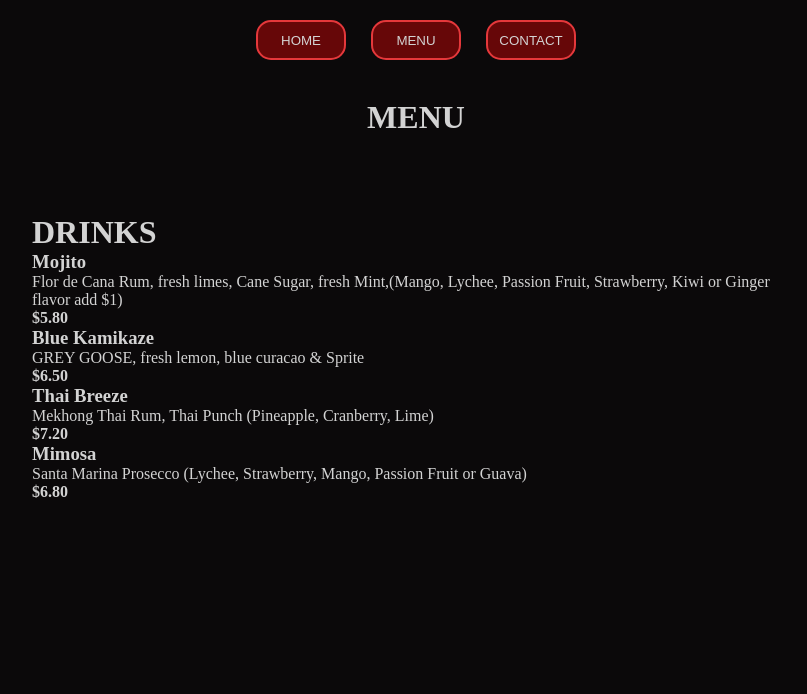
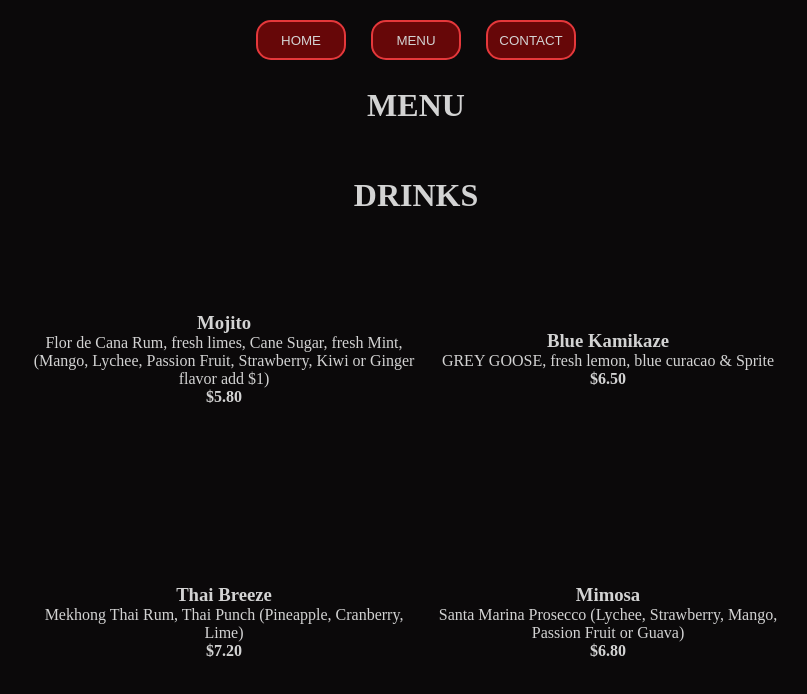
Before and after one commit to Marek-Kosmowski/project-restaurant-page, a website built with webpack: page src/template.html in a window 1280 px wide. Both pictures are taken after a click on the button "MENU". Shown: the whole page, without its empty margins (224-1031 px from the left). Built offline with nearby package versions, Linux system fonts and the light colour scheme.

Commit message:
Add styles to menu section

```diff
--- a/src/components/drinks.js
+++ b/src/components/drinks.js
@@ -7,9 +7,7 @@ function mojito() {
     drinkDescription.innerHTML = 'Flor de Cana Rum, fresh limes, Cane Sugar, fresh Mint,(Mango, Lychee, Passion Fruit, Strawberry, Kiwi or Ginger flavor add $1)';
     const drinkPrice = document.createElement('h4');
     drinkPrice.innerHTML = '$5.80'
-    drinkContainer.appendChild(drinkName)
-    drinkContainer.appendChild(drinkDescription)
-    drinkContainer.appendChild(drinkPrice)
+    drinkContainer.append(drinkName, drinkDescription, drinkPrice);
 
     return drinkContainer;
 }
@@ -23,9 +21,7 @@ function thaiBreeze() {
     drinkDescription.innerHTML = 'Mekhong Thai Rum, Thai Punch (Pineapple, Cranberry, Lime)';
     const drinkPrice = document.createElement('h4');
     drinkPrice.innerHTML = '$7.20'
-    drinkContainer.appendChild(drinkName)
-    drinkContainer.appendChild(drinkDescription)
-    drinkContainer.appendChild(drinkPrice)
+    drinkContainer.append(drinkName, drinkDescription, drinkPrice);
 
     return drinkContainer;
 }
@@ -39,9 +35,7 @@ function blueKamikaze() {
     drinkDescription.innerHTML = 'GREY GOOSE, fresh lemon, blue curacao & Sprite';
     const drinkPrice = document.createElement('h4');
     drinkPrice.innerHTML = '$6.50'
-    drinkContainer.appendChild(drinkName)
-    drinkContainer.appendChild(drinkDescription)
-    drinkContainer.appendChild(drinkPrice)
+    drinkContainer.append(drinkName, drinkDescription, drinkPrice);
 
     return drinkContainer;
 }
@@ -55,9 +49,7 @@ function mimosa() {
     drinkDescription.innerHTML = 'Santa Marina Prosecco (Lychee, Strawberry, Mango, Passion Fruit or Guava)';
     const drinkPrice = document.createElement('h4');
     drinkPrice.innerHTML = '$6.80'
-    drinkContainer.appendChild(drinkName)
-    drinkContainer.appendChild(drinkDescription)
-    drinkContainer.appendChild(drinkPrice)
+    drinkContainer.append(drinkName, drinkDescription, drinkPrice);
 
     return drinkContainer;
 }
--- a/src/components/menupage.js
+++ b/src/components/menupage.js
@@ -11,12 +11,14 @@ import {
 function menuPage() {
     const pageTitle = document.querySelector('.hero-title');
     const pageContent = document.querySelector('.page-content-container');
+    pageContent.classList.add('menu-page');
     pageTitle.innerHTML = 'MENU';
     const menuContainer = document.createElement('div');
     menuContainer.classList.add('menu-drinks-container');
     menuContainer.classList.add('visible');
     pageContent.appendChild(menuContainer);
     const menuCategoryTitle = document.createElement('h1');
+    menuCategoryTitle.classList.add('menu-container-title');
     menuCategoryTitle.innerHTML = 'DRINKS'
     menuContainer.appendChild(menuCategoryTitle);
     const drinkMojito = mojito();
--- a/src/styles/style.css
+++ b/src/styles/style.css
@@ -70,6 +70,26 @@ button {
 }
 .hidden {
   display: none;
+}
+.menu-page{
+  height: 90%;
+}
+.menu-drinks-container {
+  height: 80%;
+  display: grid;
+  grid-template-columns: repeat(2, 1fr);
+  grid-template-rows: 50px repeat(2, 1fr);
+  justify-items: center;
+}
+.menu-container-title {
+  grid-column: 1 / span 2;
+}
+.drink-container{
+display: flex;
+flex-direction: column;
+align-items: center;
+justify-content: center;
+text-align: center;
 }
 
 .content-container {
```
